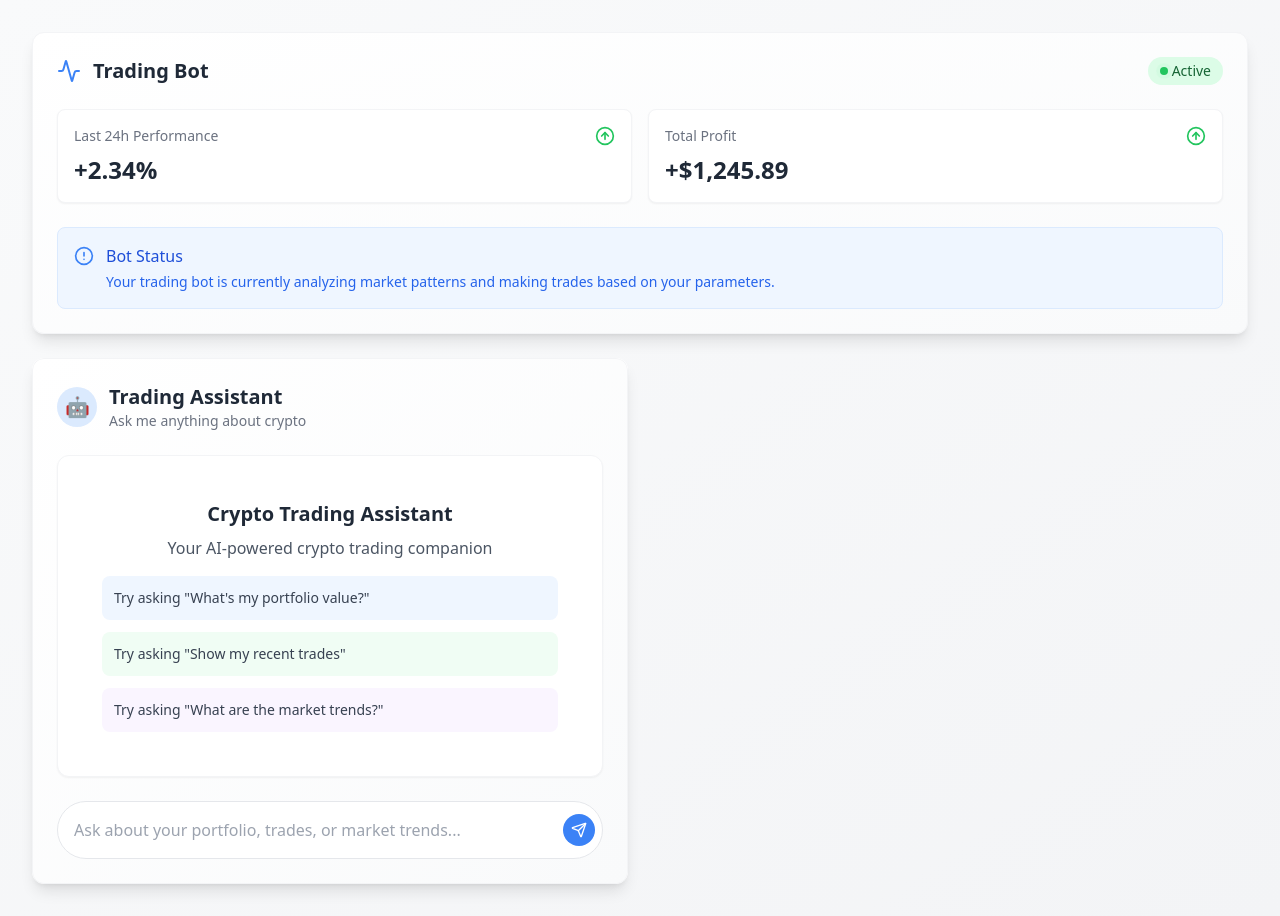
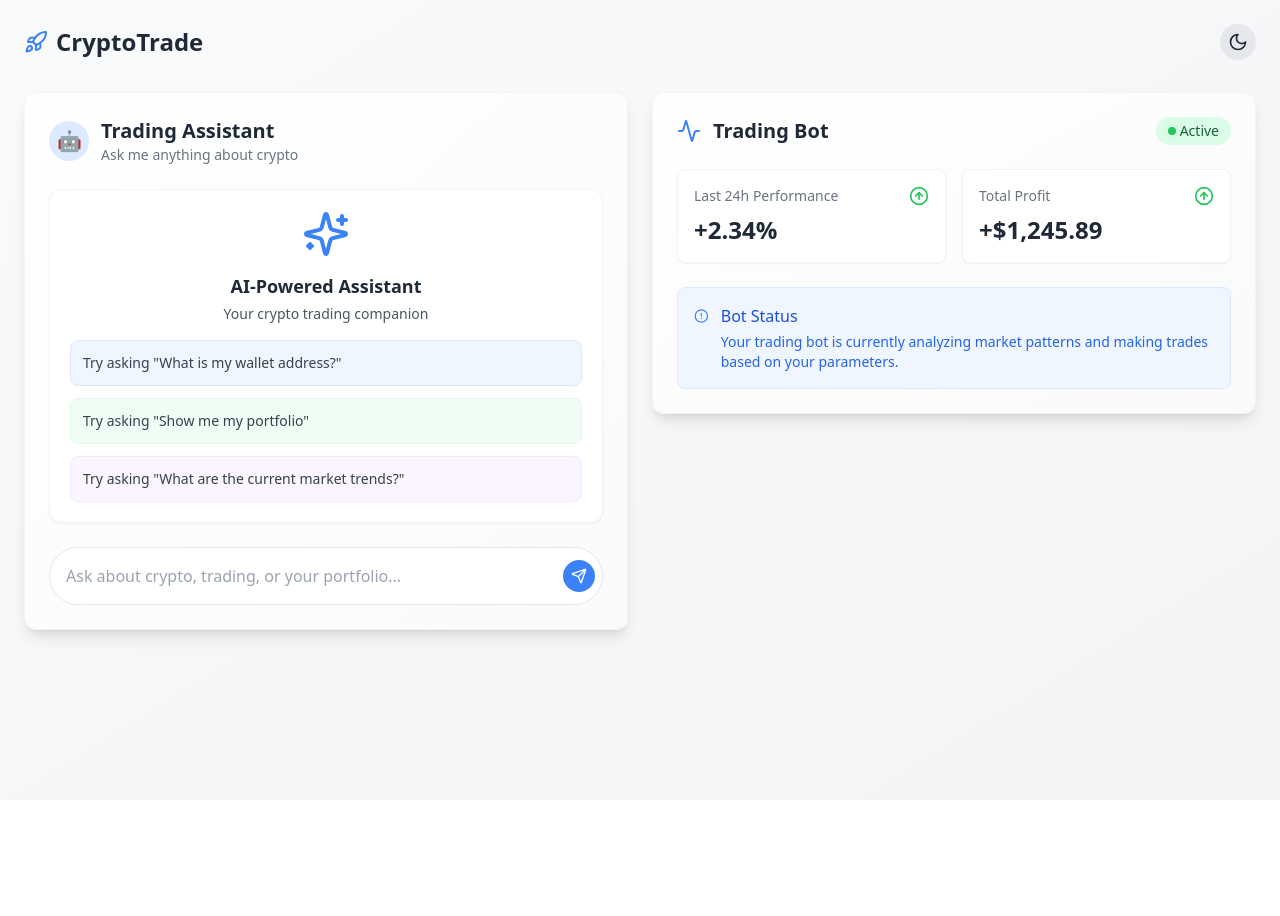
Before and after one commit to itsbhavik1/lightwave-animations, a React (Vite) app: page / in a window 1280 px wide. After the commit the page ends 800 px from the top, so only its background shows below. Built offline with nearby package versions, Linux system fonts and the light colour scheme.

Commit message:
Reverted to edit edt-72f9ff99-1b80-4ba8-8b55-a711fea1f766: "Refactor: Update UI/UX
Update the UI/UX to use a new template."

```diff
--- a/src/pages/Index.tsx
+++ b/src/pages/Index.tsx
@@ -3,59 +3,109 @@ import { useState } from "react";
 import { motion } from "framer-motion";
 import { ChatWindow } from "@/components/ChatWindow";
 import CryptoTradingBot from "@/components/CryptoTradingBot";
+import { Sparkles, Moon, Sun, Rocket } from "lucide-react";
 
 const InfoCard = (
   <motion.div
     initial={{ opacity: 0 }}
     animate={{ opacity: 1 }}
-    className="flex flex-col h-full p-6 space-y-4"
+    transition={{ duration: 0.6, delay: 0.2 }}
+    className="h-full flex flex-col"
   >
-    <div className="text-center">
-      <h3 className="text-xl font-bold text-gray-800 mb-2">Crypto Trading Assistant</h3>
-      <p className="text-gray-600">Your AI-powered crypto trading companion</p>
+    <div className="text-center mb-4">
+      <motion.div
+        initial={{ scale: 0.8 }}
+        animate={{ scale: 1 }}
+        transition={{
+          duration: 0.5,
+          repeat: Infinity,
+          repeatType: "reverse",
+          repeatDelay: 5
+        }}
+        className="inline-block mb-2"
+      >
+        <Sparkles className="h-12 w-12 text-blue-500" />
+      </motion.div>
+      <h3 className="text-lg font-bold text-gray-800 mb-1">AI-Powered Assistant</h3>
+      <p className="text-gray-600 text-sm">Your crypto trading companion</p>
     </div>
 
-    <div className="space-y-3">
-      <div className="bg-blue-50 rounded-lg p-3">
-        <p className="text-sm text-gray-700">Try asking <span className="font-medium">"What's my portfolio value?"</span></p>
+    <div className="space-y-3 text-left">
+      <div className="bg-blue-50 rounded-lg p-3 border border-blue-100">
+        <p className="text-sm text-gray-700">Try asking <span className="font-medium">"What is my wallet address?"</span></p>
       </div>
-      <div className="bg-green-50 rounded-lg p-3">
-        <p className="text-sm text-gray-700">Try asking <span className="font-medium">"Show my recent trades"</span></p>
+      <div className="bg-green-50 rounded-lg p-3 border border-green-100">
+        <p className="text-sm text-gray-700">Try asking <span className="font-medium">"Show me my portfolio"</span></p>
       </div>
-      <div className="bg-purple-50 rounded-lg p-3">
-        <p className="text-sm text-gray-700">Try asking <span className="font-medium">"What are the market trends?"</span></p>
+      <div className="bg-purple-50 rounded-lg p-3 border border-purple-100">
+        <p className="text-sm text-gray-700">Try asking <span className="font-medium">"What are the current market trends?"</span></p>
       </div>
     </div>
   </motion.div>
 );
 
 export default function Page() {
+  const [theme, setTheme] = useState<'light' | 'dark'>('light');
+
+  const toggleTheme = () => {
+    setTheme(theme === 'light' ? 'dark' : 'light');
+  };
+
   return (
-    <div className="min-h-screen bg-gradient-to-br from-gray-50 to-gray-100 p-4 md:p-8">
-      <div className="max-w-7xl mx-auto space-y-6">
+    <div className={`min-h-screen bg-gradient-to-br ${
+      theme === 'light'
+        ? 'from-gray-50 to-gray-100'
+        : 'from-gray-800 to-gray-900'
+    } transition-colors duration-300`}>
+      <div className="container mx-auto p-6">
+        <div className="flex justify-between items-center mb-8">
+          <motion.div
+            initial={{ opacity: 0, x: -20 }}
+            animate={{ opacity: 1, x: 0 }}
+            transition={{ duration: 0.5 }}
+            className="flex items-center gap-2"
+          >
+            <Rocket className={`h-6 w-6 ${theme === 'light' ? 'text-blue-500' : 'text-blue-400'}`} />
+            <h1 className={`text-2xl font-bold ${theme === 'light' ? 'text-gray-800' : 'text-white'}`}>
+              CryptoTrade
+            </h1>
+          </motion.div>
+
+          <motion.button
+            whileHover={{ scale: 1.05 }}
+            whileTap={{ scale: 0.95 }}
+            onClick={toggleTheme}
+            className={`p-2 rounded-full ${
+              theme === 'light'
+                ? 'bg-gray-200 text-gray-800'
+                : 'bg-gray-700 text-gray-200'
+            }`}
+          >
+            {theme === 'light' ? <Moon className="h-5 w-5" /> : <Sun className="h-5 w-5" />}
+          </motion.button>
+        </div>
+
         <div className="grid grid-cols-1 lg:grid-cols-2 gap-6">
           <motion.div
             initial={{ opacity: 0, y: 20 }}
             animate={{ opacity: 1, y: 0 }}
             transition={{ duration: 0.5 }}
-            className="lg:col-span-2"
           >
-            <CryptoTradingBot />
+            <ChatWindow
+              endpoint="api/hello"
+              emoji="🤖"
+              titleText="Trading Assistant"
+              placeholder="Ask about crypto, trading, or your portfolio..."
+              emptyStateComponent={InfoCard}
+            />
           </motion.div>
 
           <motion.div
             initial={{ opacity: 0, y: 20 }}
             animate={{ opacity: 1, y: 0 }}
             transition={{ duration: 0.5, delay: 0.2 }}
-            className="bg-white rounded-xl shadow-lg overflow-hidden"
           >
-            <ChatWindow
-              endpoint="/api/chat"
-              emoji="🤖"
-              titleText="Trading Assistant"
-              placeholder="Ask about your portfolio, trades, or market trends..."
-              emptyStateComponent={InfoCard}
-            />
+            <CryptoTradingBot />
           </motion.div>
         </div>
       </div>
```
